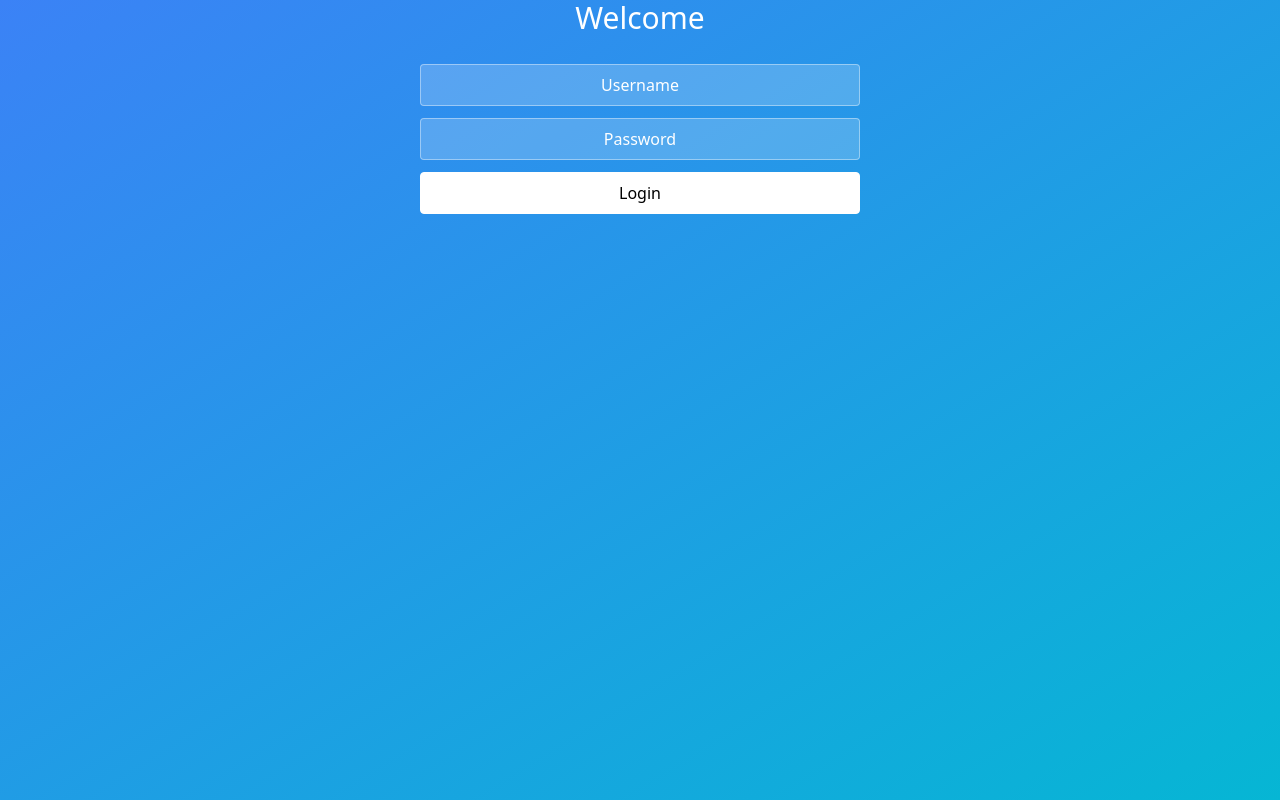
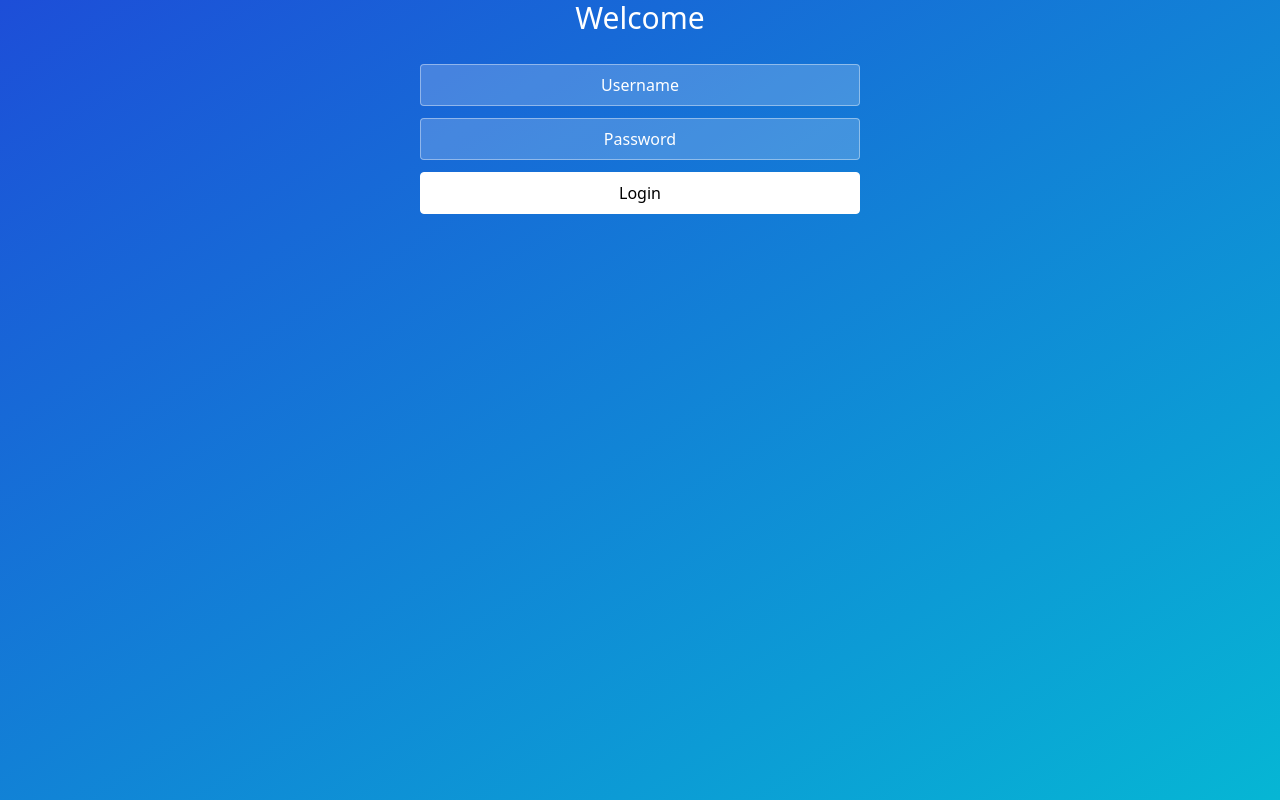
Before and after one commit to atofuzi/chat-demo, a Vue app in the folder frontend/: page / in a window 1280 px wide. Built offline with nearby package versions, Linux system fonts and the light colour scheme.

Commit message:
change bg-color, text-color

```diff
--- a/frontend/src/App.vue
+++ b/frontend/src/App.vue
@@ -1,11 +1,11 @@
 <template>
 <div>
-  <div class="bg-gradient-to-tl from-cyan-500 to-blue-500">
+  <div class="bg-gradient-to-tl from-cyan-500 to-blue-700">
     <div class="max-w-xl mx-auto px-6 text-center h-screen">
       <h1 class="text-3xl duration-75 ease-in-out text-white">Welcome</h1>
       <form class="py-4">
-        <input class="block mx-auto my-3 p-2 w-10/12 text-center border border-white/40 bg-white/20 rounded appearance-none placeholder:text-white" type="text" placeholder="Username">
-        <input class="block mx-auto my-3 p-2 w-10/12 text-center border border-white/40 bg-white/20 rounded appearance-none placeholder:text-white" type="password" placeholder="Password">
+        <input class="block mx-auto my-3 p-2 w-10/12 text-center border border-white/40 bg-white/20 rounded appearance-none text-white placeholder:text-white" type="text" placeholder="Username">
+        <input class="block mx-auto my-3 p-2 w-10/12 text-center border border-white/40 bg-white/20 rounded appearance-none text-white placeholder:text-white" type="password" placeholder="Password">
         <button class="block mx-auto my-3 p-2 w-10/12 text-center border border-white bg-white rounded" type="submit" id="login-button">Login</button>
       </form>
     </div>
```
